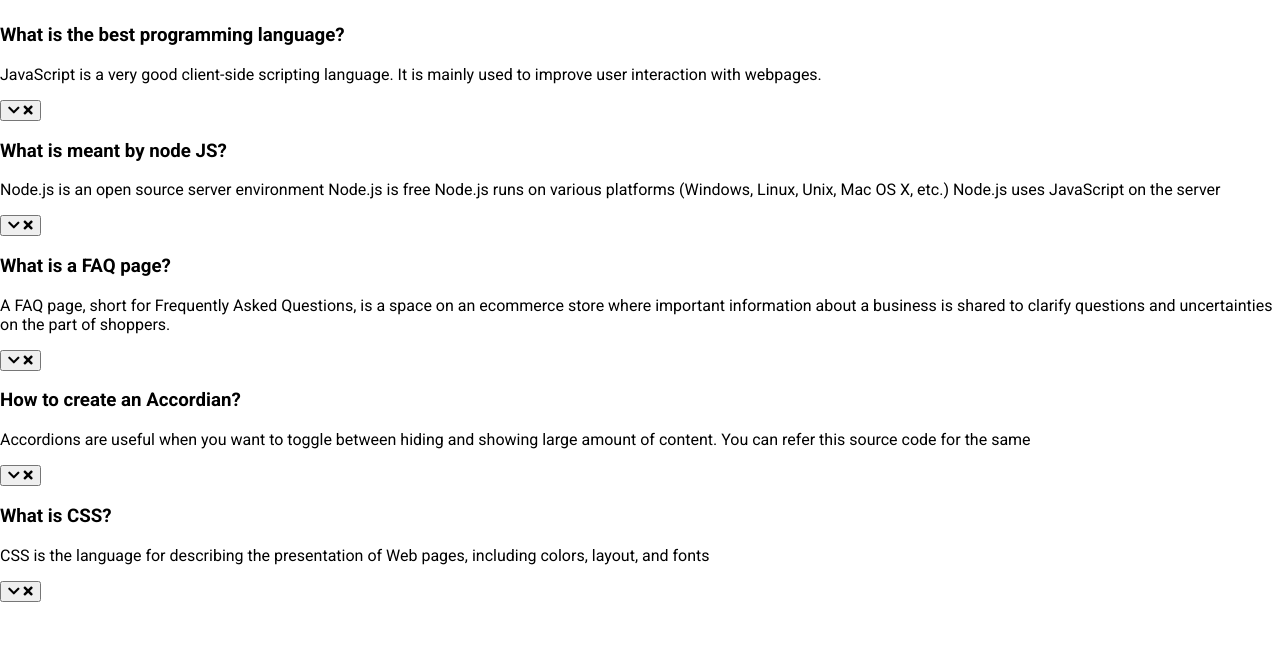
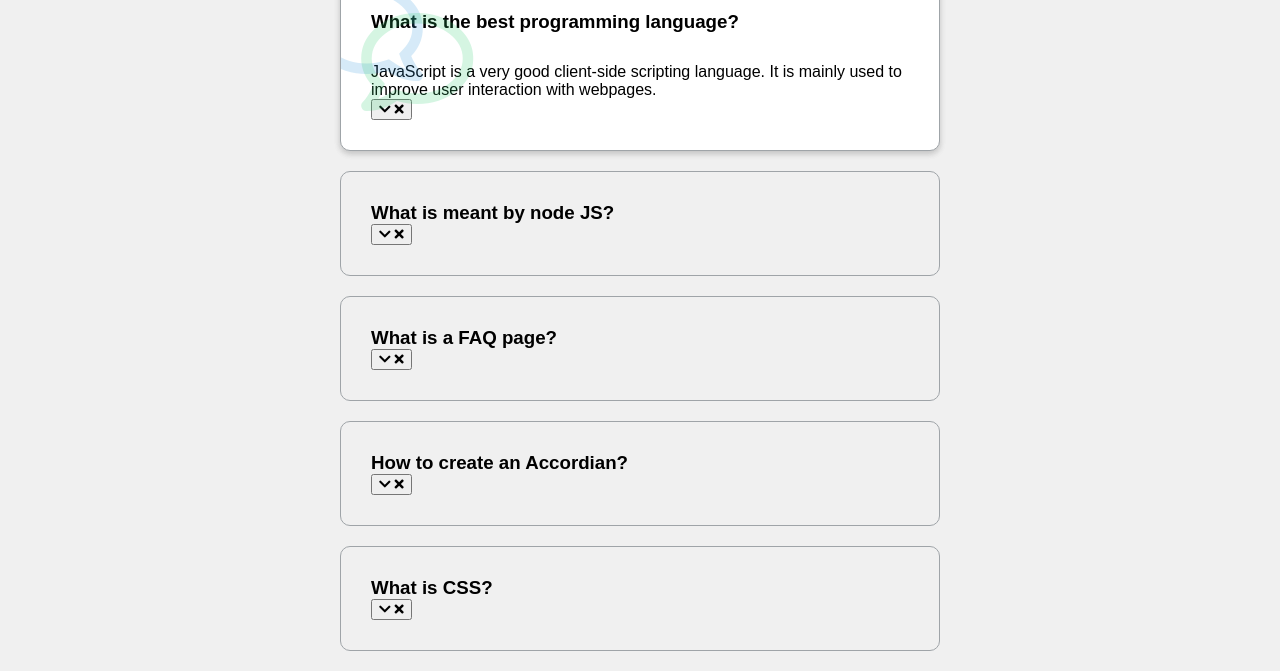
Before and after one commit to Gagandeep39/css-collapsible-cards, a plain HTML site: page index.html in a window 1280 px wide. Shown: the part 137-808 px from the top of the page. Drawn offline with Linux system fonts and the light colour scheme; a web font is replaced by a local one.

Commit message:
Added styling

```diff
--- a/style.css
+++ b/style.css
@@ -1,18 +1,72 @@
-@import url('https://fonts.googleapis.com/css2?family=Roboto:wght@400;700&display=swap');
+@import url('https://fonts.googleapis.com/css2?family=Muli:wght@400;700&display=swap');
 
 * {
   box-sizing: border-box;
 }
 
 body {
-  font-family: 'Roboto', sans-serif;
-  margin: 0;
-  display: flex;
-  flex-direction: column;
-  align-items: center;
-  /* Muve to center vertcally */
-  height: 100vh;
-  justify-content: center;
-  /* Preents scrollbar from showing by default */
+  font-family: 'Muli', sans-serif;
+  background-color: #f0f0f0;
+}
+
+h1 {
+  margin: 50px 0 30px;
+  text-align: center;
+}
+
+.faq-container {
+  max-width: 600px;
+  /* Top bottom 0 and left, right is auto for center alignment */
+  margin: 0 auto;
+}
+
+.faq {
+  background-color: transparent;
+  border: 1px solid #9fa4a8;
+  margin: 20px 0;
+  padding: 30px;
+  position: relative;
   overflow: hidden;
+  transition: 0.3s ease;
+  border-radius: 10px;
 }
+
+.faq.active {
+  background-color: #fff;
+  box-shadow: 0 3px 6px rgba(0, 0, 0, 0.1), 0 3px 6px rgba(0, 0, 0, 0.1);
+}
+
+.faq.active::before,
+.faq.active::after {
+  /* Icon Styling */
+  color: #2ecc71;
+  font-size: 7rem;
+  position: absolute;
+  opacity: 0.2;
+  top: 20px;
+  left: 20px;
+  z-index: 0;
+  /* Using unicode value  */
+  content: '\f075';
+  font-family: 'Font Awesome 5 Free';
+}
+
+.faq.active::before {
+  color: #3498db;
+  top: -10px;
+  left: -30px;
+  transform: rotateY(180deg);
+}
+
+.faq-title {
+  margin: 0 35px 0 0;
+}
+
+.faq-text {
+  margin: 30px 0 0;
+  display: none;
+}
+
+.faq.active .faq-text {
+  display: block;
+}
```
